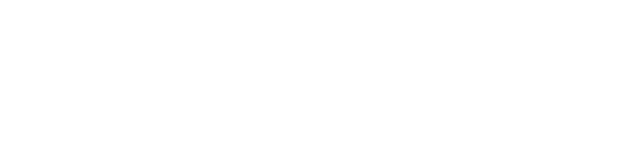
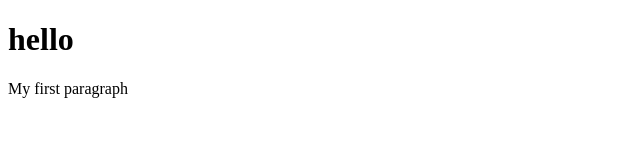
Before and after one commit to Mehnazimu/my-third-repo, a plain HTML site: page index.html in a window 1280 px wide. Shown: the whole page, without its empty margins (0-640 px from the left). Drawn offline with Linux system fonts and the light colour scheme.

Commit message:
line added

```diff
--- a/index.html
+++ b/index.html
@@ -7,6 +7,8 @@
     <title>third repo</title>
 </head>
 <body>
+    <h1>hello</h1>
+    <p>My first paragraph</p>
 
 </body>
 </html>
```
